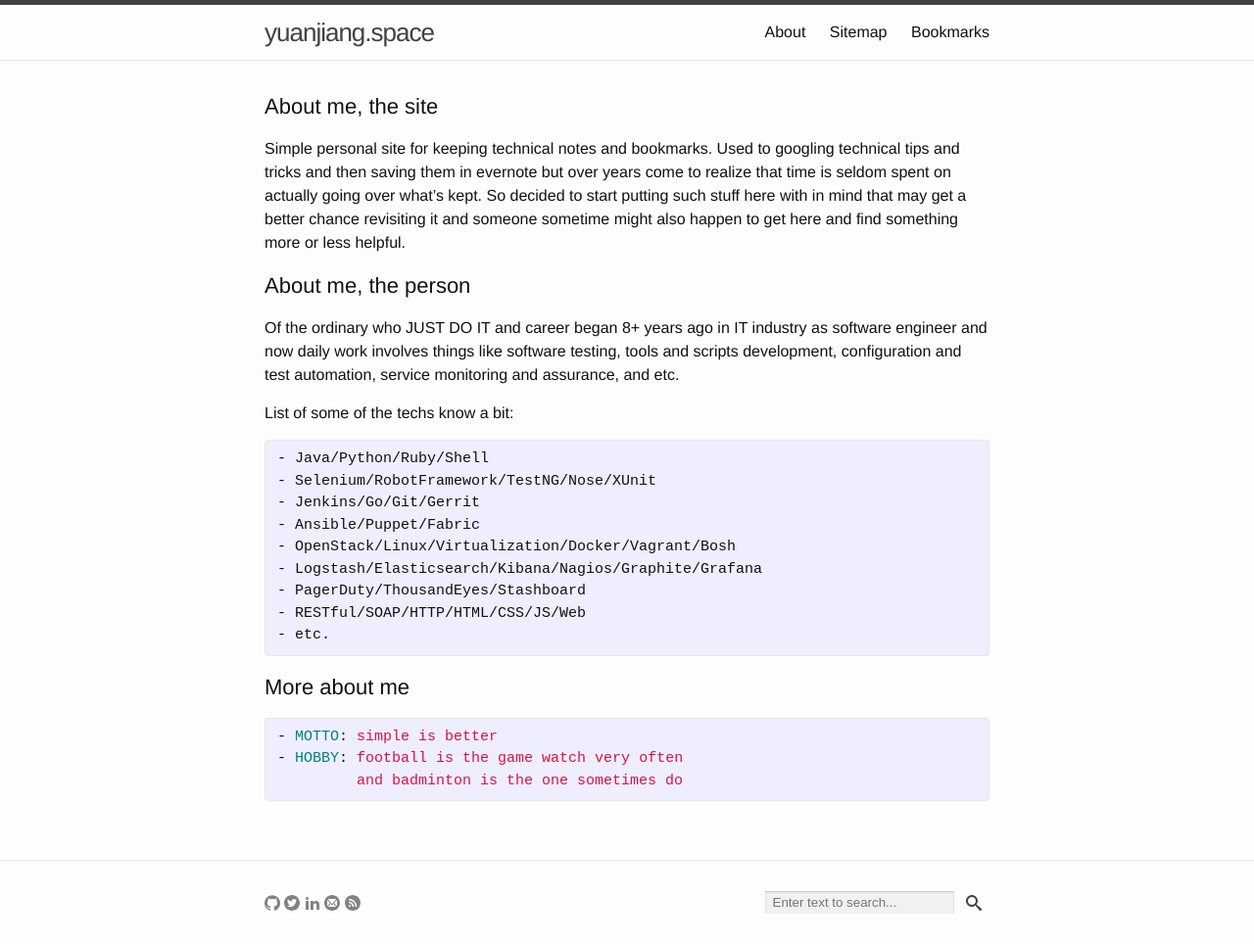
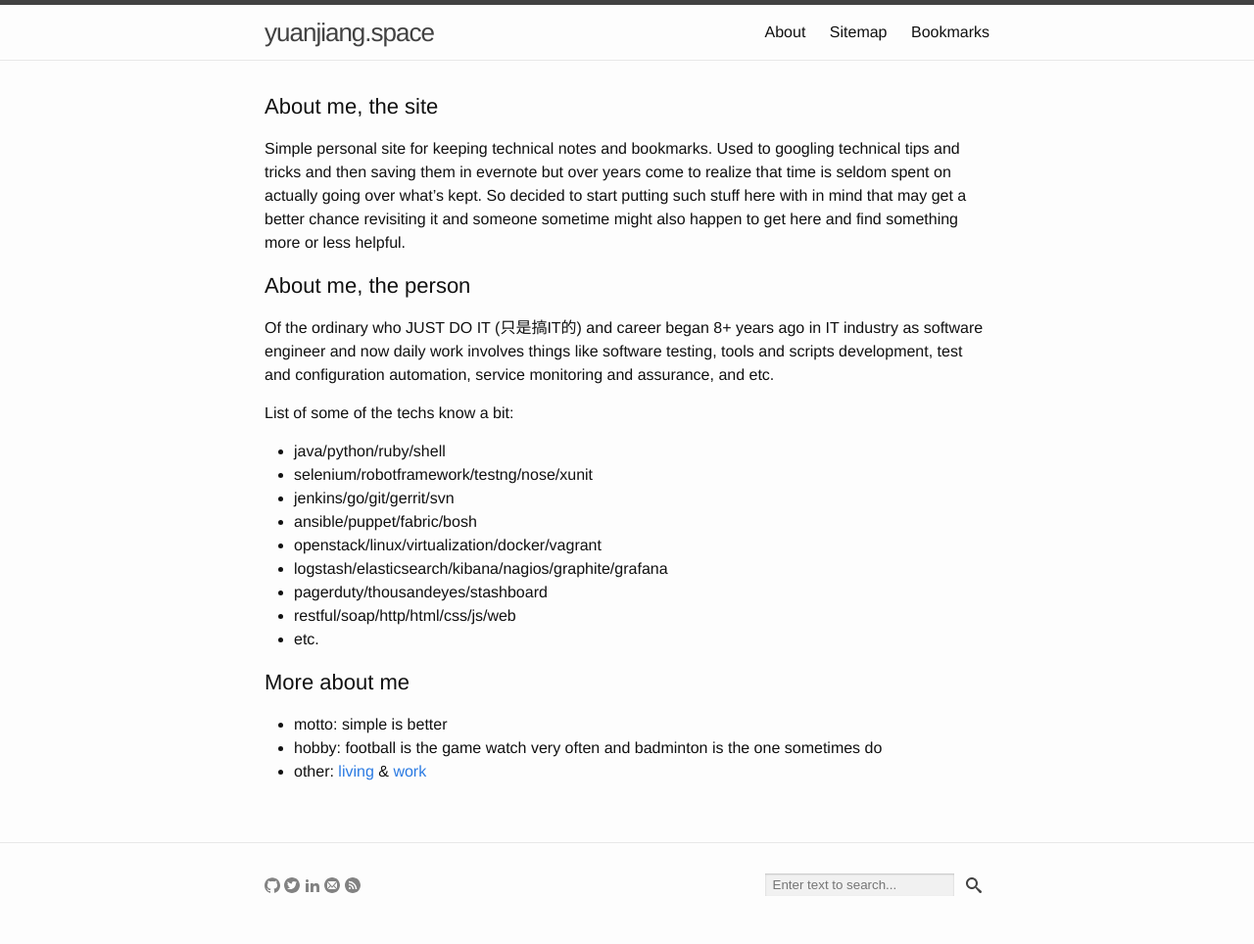
Before and after one commit to yuan-jiang/yuan-jiang.github.io, a Jekyll site: the page built from about.md, in a window 1280 px wide. Shown: the whole page at 98% size. Built offline with Jekyll 4.4.1, drawn with Linux system fonts in a browser that asks for light colours.

Commit message:
New post of elk notes and a few minor formatting updates

```diff
--- a/about.md
+++ b/about.md
@@ -8,24 +8,21 @@ permalink: /about/
 Simple personal site for keeping technical notes and bookmarks. Used to googling technical tips and tricks and then saving them in evernote but over years come to realize that time is seldom spent on actually going over what's kept. So decided to start putting such stuff here with in mind that may get a better chance revisiting it and someone sometime might also happen to get here and find something more or less helpful.
 
 #About me, the person
-Of the ordinary who JUST DO IT and career began 8+ years ago in IT industry as software engineer and now daily work involves things like software testing, tools and scripts development, configuration and test automation, service monitoring and assurance, and etc.
+Of the ordinary who JUST DO IT (只是搞IT的) and career began 8+ years ago in IT industry as software engineer and now daily work involves things like software testing, tools and scripts development, test and configuration automation, service monitoring and assurance, and etc.
 
 List of some of the techs know a bit:
-{% highlight bash %}
-- Java/Python/Ruby/Shell
-- Selenium/RobotFramework/TestNG/Nose/XUnit
-- Jenkins/Go/Git/Gerrit
-- Ansible/Puppet/Fabric
-- OpenStack/Linux/Virtualization/Docker/Vagrant/Bosh
-- Logstash/Elasticsearch/Kibana/Nagios/Graphite/Grafana
-- PagerDuty/ThousandEyes/Stashboard
-- RESTful/SOAP/HTTP/HTML/CSS/JS/Web
+
+- java/python/ruby/shell
+- selenium/robotframework/testng/nose/xunit
+- jenkins/go/git/gerrit/svn
+- ansible/puppet/fabric/bosh
+- openstack/linux/virtualization/docker/vagrant
+- logstash/elasticsearch/kibana/nagios/graphite/grafana
+- pagerduty/thousandeyes/stashboard
+- restful/soap/http/html/css/js/web
 - etc.
-{% endhighlight %}
 
 #More about me
-{% highlight yaml %}
-- MOTTO: simple is better
-- HOBBY: football is the game watch very often
-         and badminton is the one sometimes do
-{% endhighlight %}
+- motto: simple is better
+- hobby: football is the game watch very often and badminton is the one sometimes do
+- other: [living](https://www.google.com/maps/place/Shanghai,+China) & [work](http://www.cisco.com/)
```
Also changed, not shown: _posts/2015-12-24-logstash-getting-started.md (+6 -9 lines), _posts/2015-12-25-logstash-send-email-alert.md (+1 -1 lines), _posts/2015-12-28-setup-nagios-and-check-mk-with-omd.md (+14 -15 lines), _posts/2015-12-31-elk-getting-started-notes.md (added, +126 -0 lines).
